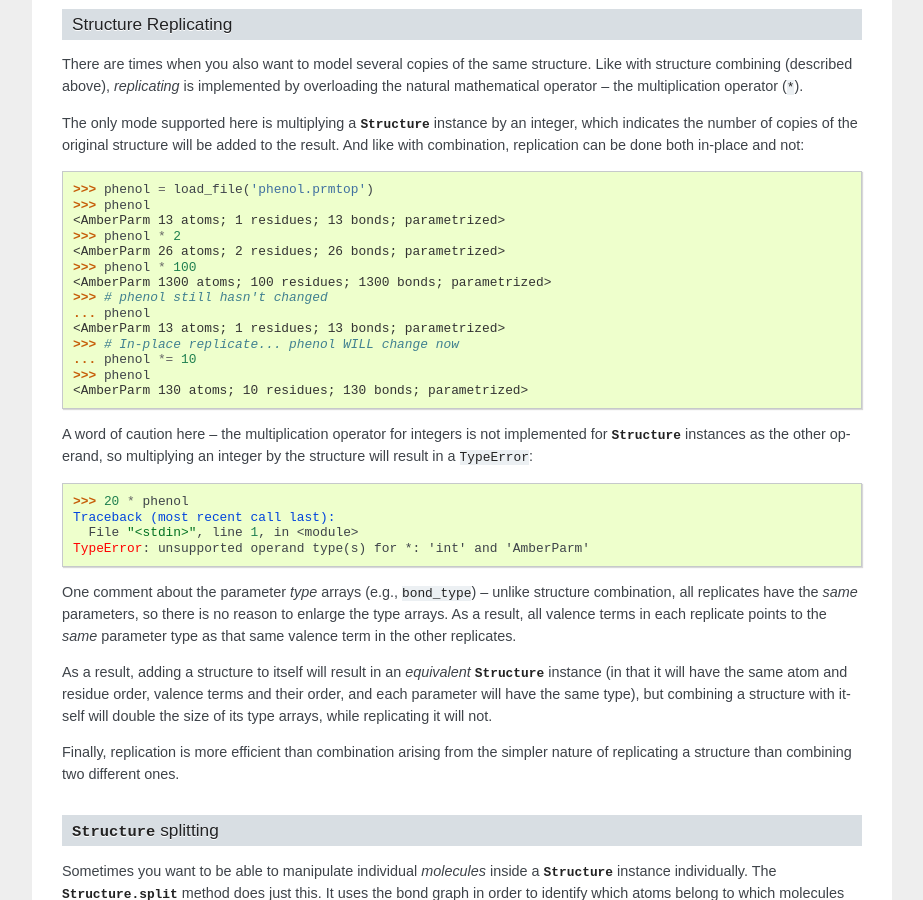
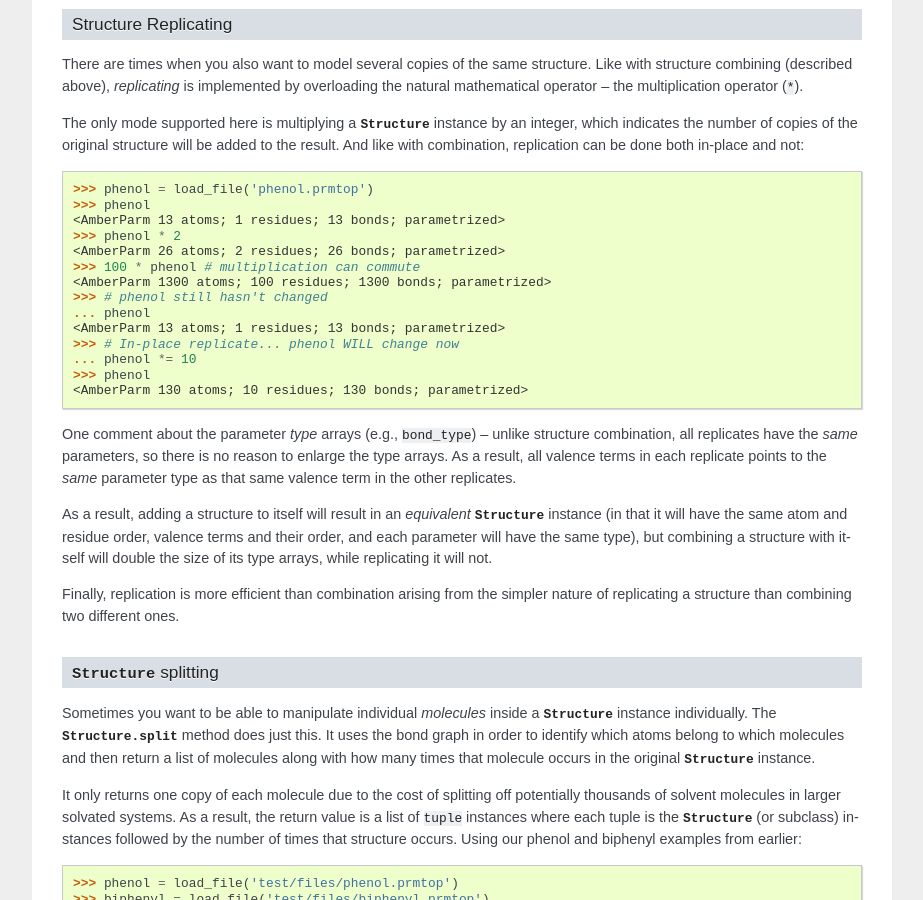
Before and after one commit to ParmEd/ParmEd, a Sphinx documentation site: the page built from doc/structure.rst, in a window 1280 px wide and 900 px high, scrolled down 5223 px. Shown: the whole window, without its empty margins (198-1121 px from the left). Built offline with Sphinx 7.4.7, drawn with Linux system fonts in a browser that asks for light colours.

Commit message:
Update docs.

```diff
--- a/doc/structure.rst
+++ b/doc/structure.rst
@@ -366,7 +366,7 @@ like with combination, replication can be done both in-place and not::
     <AmberParm 13 atoms; 1 residues; 13 bonds; parametrized>
     >>> phenol * 2
     <AmberParm 26 atoms; 2 residues; 26 bonds; parametrized>
-    >>> phenol * 100
+    >>> 100 * phenol # multiplication can commute
     <AmberParm 1300 atoms; 100 residues; 1300 bonds; parametrized>
     >>> # phenol still hasn't changed
     ... phenol
@@ -375,16 +375,6 @@ like with combination, replication can be done both in-place and not::
     ... phenol *= 10
     >>> phenol
     <AmberParm 130 atoms; 10 residues; 130 bonds; parametrized>
-
-A word of caution here -- the multiplication operator for integers is not
-implemented for :class:`Structure <parmed.structure.Structure>` instances as
-the other operand, so multiplying an integer by the structure will result in a
-``TypeError``::
-
-    >>> 20 * phenol
-    Traceback (most recent call last):
-      File "<stdin>", line 1, in <module>
-    TypeError: unsupported operand type(s) for *: 'int' and 'AmberParm'
 
 One comment about the parameter *type* arrays (e.g., ``bond_type``) -- unlike
 structure combination, all replicates have the *same* parameters, so there is no
```
